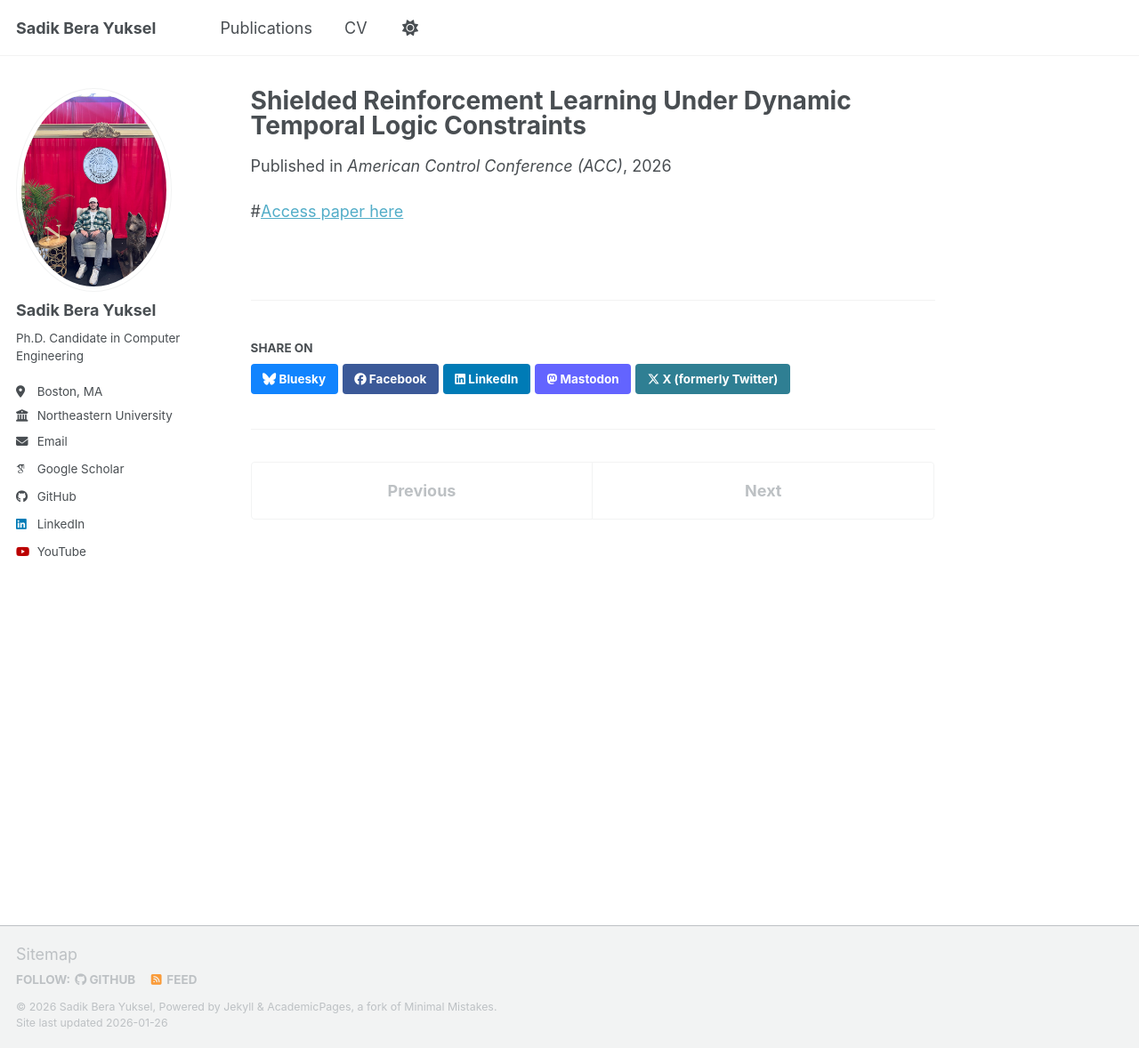
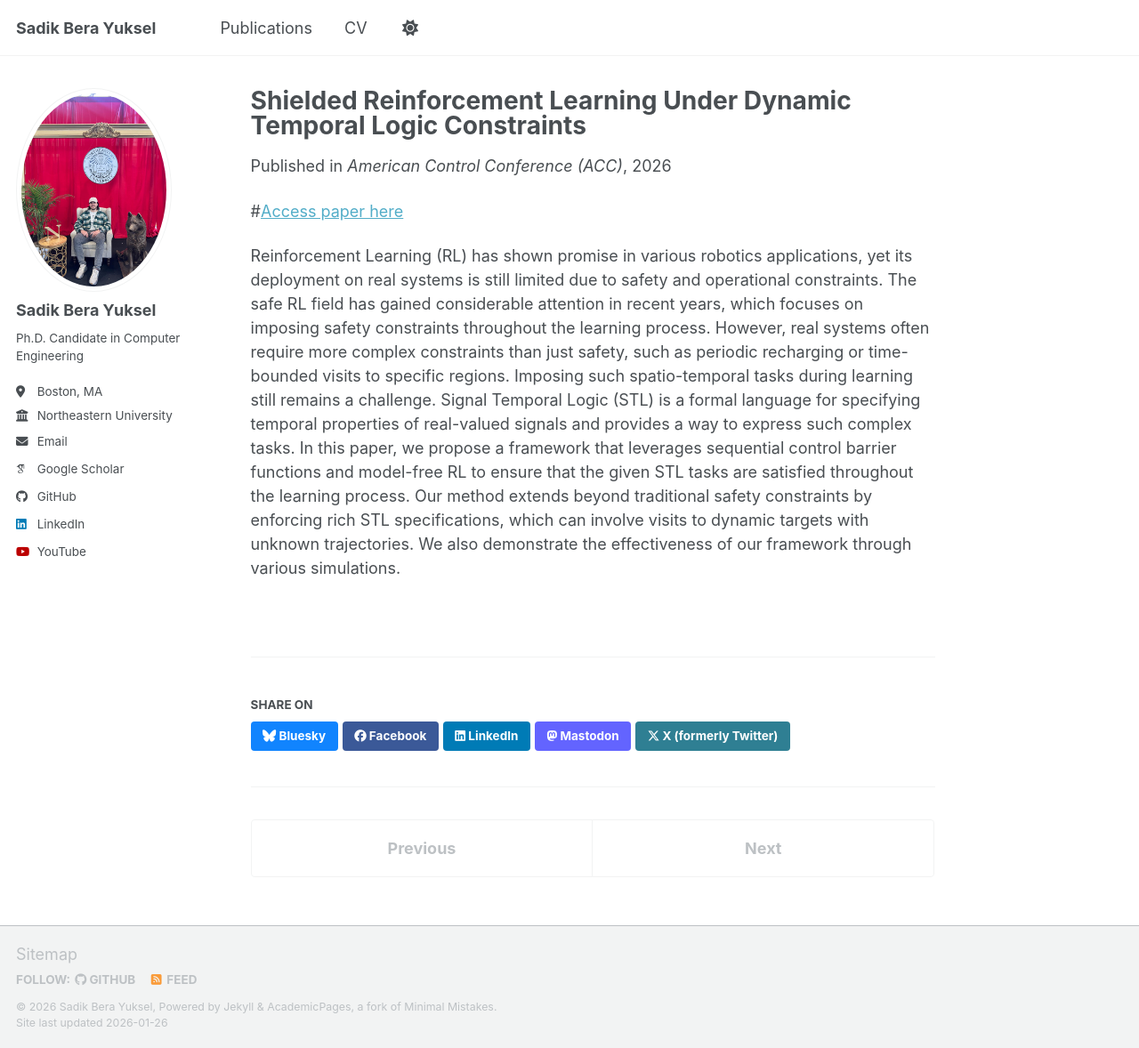
Before and after one commit to Berayksl/Berayksl.github.io, a Jekyll site: the page built from _publications/Shielded RL Under Dynamic Temporal Logic Constraints.md, in a window 1280 px wide and 1178 px high. Shown: the whole window at 89% size. Built offline with Jekyll 4.4.1, drawn with Linux system fonts in a browser that asks for light colours; some web fonts are replaced; a script bundle is joined from its source files by our own code; library files that are not in the unit come from our copies.

Commit message:
fixed publications

```diff
--- a/_publications/Shielded RL Under Dynamic Temporal Logic Constraints.md
+++ b/_publications/Shielded RL Under Dynamic Temporal Logic Constraints.md
@@ -9,3 +9,5 @@ venue: 'American Control Conference (ACC)'
 #paperurl: 'https://proceedings.mlr.press/v283/lin25a.html'
 ---
 #[Access paper here](https://proceedings.mlr.press/v283/lin25a.html){:target="_blank"}
+
+Reinforcement Learning (RL) has shown promise in various robotics applications, yet its deployment on real systems is still limited due to safety and operational constraints. The safe RL field has gained considerable attention in recent years, which focuses on imposing safety constraints throughout the learning process. However, real systems often require more complex constraints than just safety, such as periodic recharging or time-bounded visits to specific regions. Imposing such spatio-temporal tasks during learning still remains a challenge. Signal Temporal Logic (STL) is a formal language for specifying temporal properties of real-valued signals and provides a way to express such complex tasks. In this paper, we propose a framework that leverages sequential control barrier functions and model-free RL to ensure that the given STL tasks are satisfied throughout the learning process. Our method extends beyond traditional safety constraints by enforcing rich STL specifications, which can involve visits to dynamic targets with unknown trajectories. We also demonstrate the effectiveness of our framework through various simulations.
```
Also changed, not shown: _publications/2025-01-01-Probabilistic-Satisfaction-of-Temporal-Logic-Constraints-in-Reinforcement-Learning-via-Adaptive-Policy-Switching.md (+2 -0 lines).
